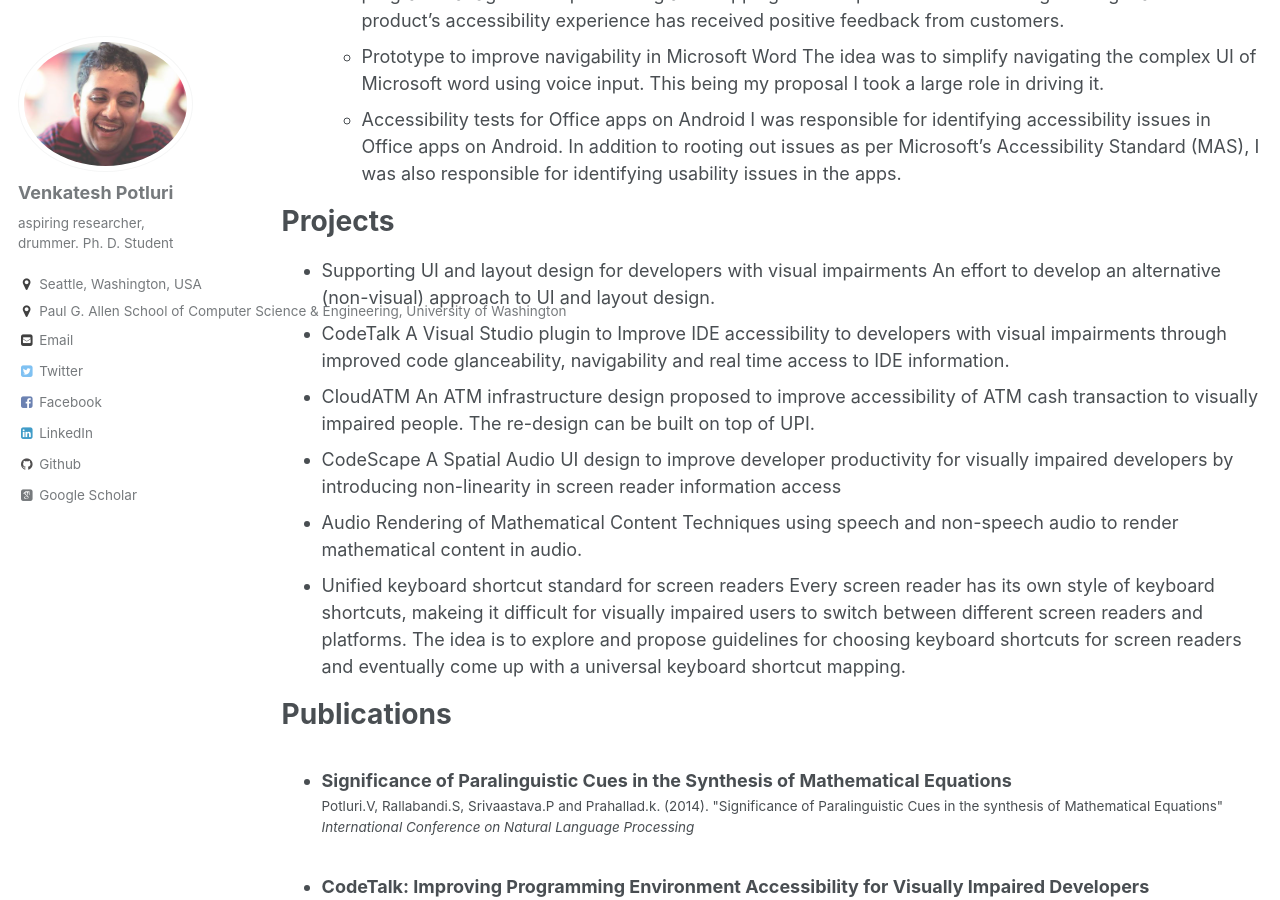
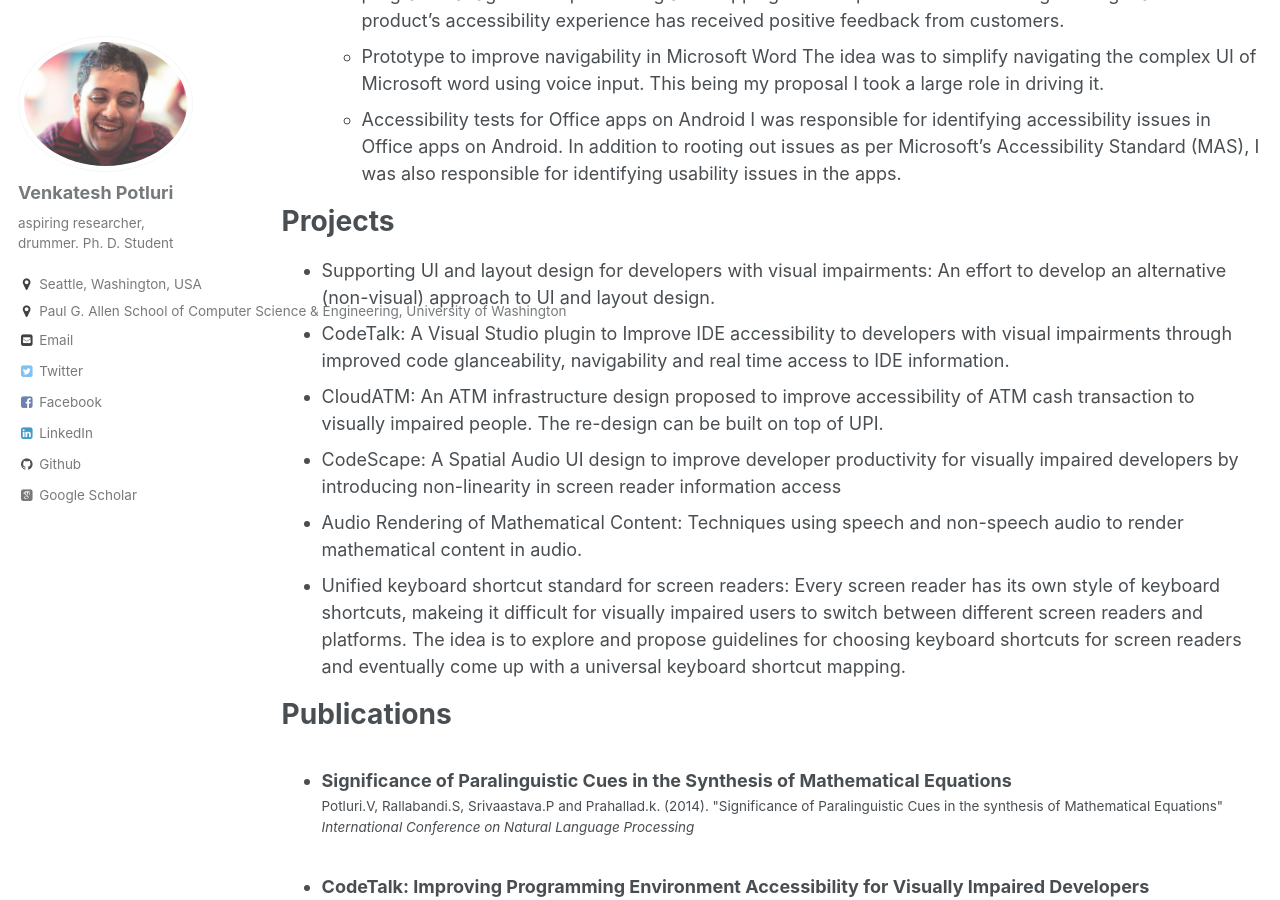
Before and after one commit to venkateshpotluri/venkateshpotluri.github.io, a Jekyll site: the page built from _pages/cv.md, in a window 1280 px wide and 900 px high, scrolled down 833 px. Built offline with Jekyll 4.4.1, drawn with Linux system fonts in a browser that asks for light colours; some web fonts are replaced.

```diff
--- a/_pages/cv.md
+++ b/_pages/cv.md
@@ -37,17 +37,17 @@ Work experience
 
 Projects
 ======
-* Supporting UI and layout design for developers with visual impairments
+* Supporting UI and layout design for developers with visual impairments:
 An effort to develop an alternative (non-visual) approach to UI and layout design.
-* [CodeTalk](/projects/CodeTalk)
+* [CodeTalk](/projects/CodeTalk):
  A Visual Studio plugin to Improve IDE accessibility to developers with visual impairments through improved code glanceability, navigability and real time access to IDE information.
-* [CloudATM](/projects/cloudatm/)
+ * [CloudATM](/projects/cloudatm/):
   An ATM infrastructure design proposed to improve accessibility of ATM cash transaction to visually impaired people. The re-design can be built on top of UPI.
-* [CodeScape](/projects/codescape)
+  * [CodeScape](/projects/codescape):
   A Spatial Audio UI design to improve developer productivity for visually impaired developers by introducing non-linearity in screen reader information access
-* [Audio Rendering of Mathematical Content](/projects/math/)
+  * [Audio Rendering of Mathematical Content](/projects/math/):
   Techniques using speech and non-speech audio to render mathematical content in audio.
-* Unified keyboard shortcut standard for screen readers
+  * Unified keyboard shortcut standard for screen readers:
   Every screen reader has its own style of keyboard shortcuts, makeing it difficult for visually impaired users to switch between different screen readers and platforms. The idea is to explore and propose guidelines for choosing keyboard shortcuts for screen readers and eventually come up with a universal keyboard shortcut mapping.
 
 Publications
```
